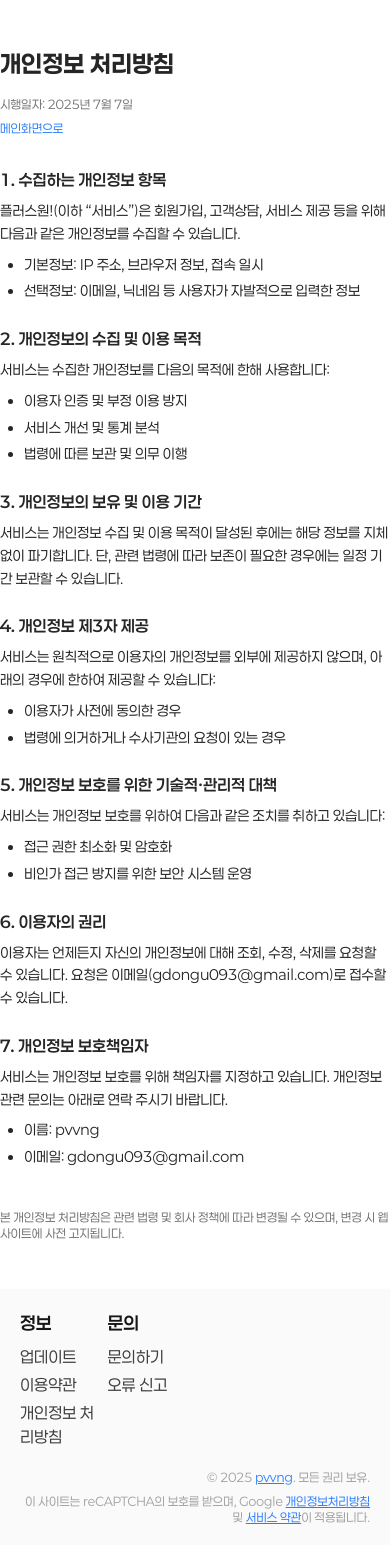
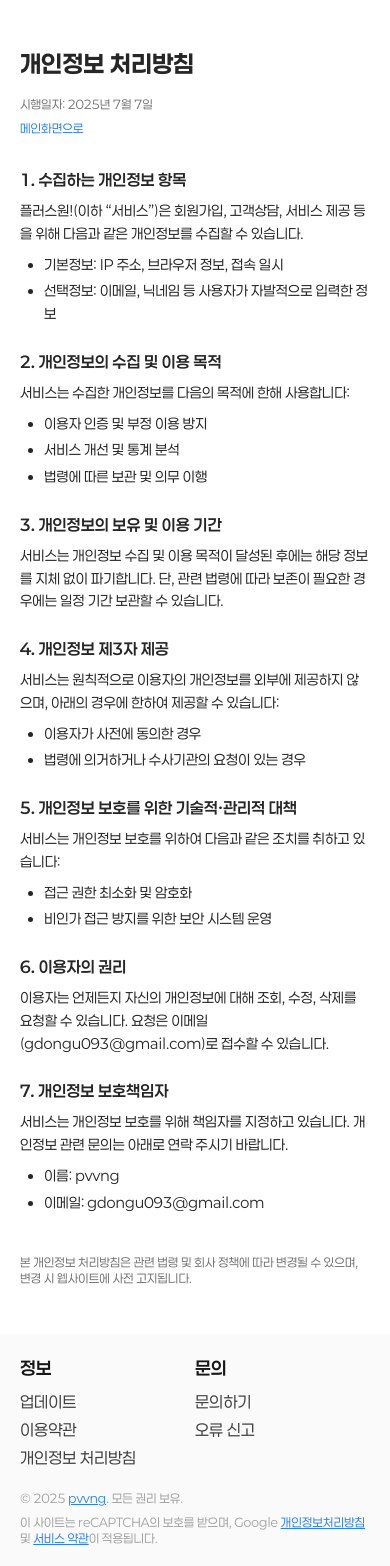
Before and after one commit to pvvng/plus-one, a Next.js app: page /privacy in a window 390 px wide. Before the commit the page ends 1545 px from the top, so only its background shows below. Built offline with nearby package versions, Linux system fonts and the light colour scheme; no server answers.

Commit message:
page padding x 추가

```diff
--- a/app/privacy/page.tsx
+++ b/app/privacy/page.tsx
@@ -9,7 +9,7 @@ export const metadata = {
 
 export default function PrivacyPolicyPage() {
   return (
-    <main className="max-w-screen-sm mx-auto py-12 text-sm text-neutral-800 dark:text-neutral-200 leading-relaxed font-paperlogy min-h-screen">
+    <main className="max-w-screen-sm mx-auto py-12 px-5 text-sm text-neutral-800 dark:text-neutral-200 leading-relaxed font-paperlogy min-h-screen">
       <h1 className="text-2xl font-bold mb-4">개인정보 처리방침</h1>
       <p className="text-xs text-neutral-500 mb-2">시행일자: 2025년 7월 7일</p>
       <Link
--- a/app/tos/page.tsx
+++ b/app/tos/page.tsx
@@ -7,7 +7,7 @@ export const metadata = {
 
 export default function TermsOfServicePage() {
   return (
-    <main className="max-w-screen-sm mx-auto py-12 text-sm text-neutral-800 dark:text-neutral-200 leading-relaxed font-paperlogy min-h-screen">
+    <main className="max-w-screen-sm mx-auto py-12 px-5 text-sm text-neutral-800 dark:text-neutral-200 leading-relaxed font-paperlogy min-h-screen">
       <h1 className="text-3xl font-bold mb-6">이용약관</h1>
       <p className="text-xs text-neutral-500 mb-4">시행일자: 2025년 7월 7일</p>
 
--- a/app/update/page.tsx
+++ b/app/update/page.tsx
@@ -8,7 +8,7 @@ export const metadata = {
 
 export default function UpdatePage() {
   return (
-    <main className="max-w-screen-sm mx-auto py-12 text-sm text-neutral-800 dark:text-neutral-200 leading-relaxed font-paperlogy min-h-screen">
+    <main className="max-w-screen-sm mx-auto py-12 px-5 text-sm text-neutral-800 dark:text-neutral-200 leading-relaxed font-paperlogy min-h-screen">
       <h1 className="text-2xl font-bold mb-4">업데이트 내역</h1>
       <Link
         href="/"
--- a/components/footer.tsx
+++ b/components/footer.tsx
@@ -15,7 +15,7 @@ export default function Footer() {
   return (
     <footer className="w-full mx-auto p-5 bg-neutral-50 dark:bg-neutral-900 font-paperlogy">
       <div className="max-w-screen-sm mx-auto space-y-5">
-        <section className="grid grid-cols-4">
+        <section className="grid grid-cols-2">
           <div>
             <p className="font-semibold text-lg">정보</p>
             <ul className="flex flex-col gap-1 mt-2">
@@ -47,7 +47,7 @@ export default function Footer() {
             </ul>
           </div>
         </section>
-        <section className="mt-4 space-y-2 text-end">
+        <section className="mt-4 space-y-2 sm:text-end">
           <p className="text-xs text-neutral-400">
             © 2025{" "}
             <Link
```
